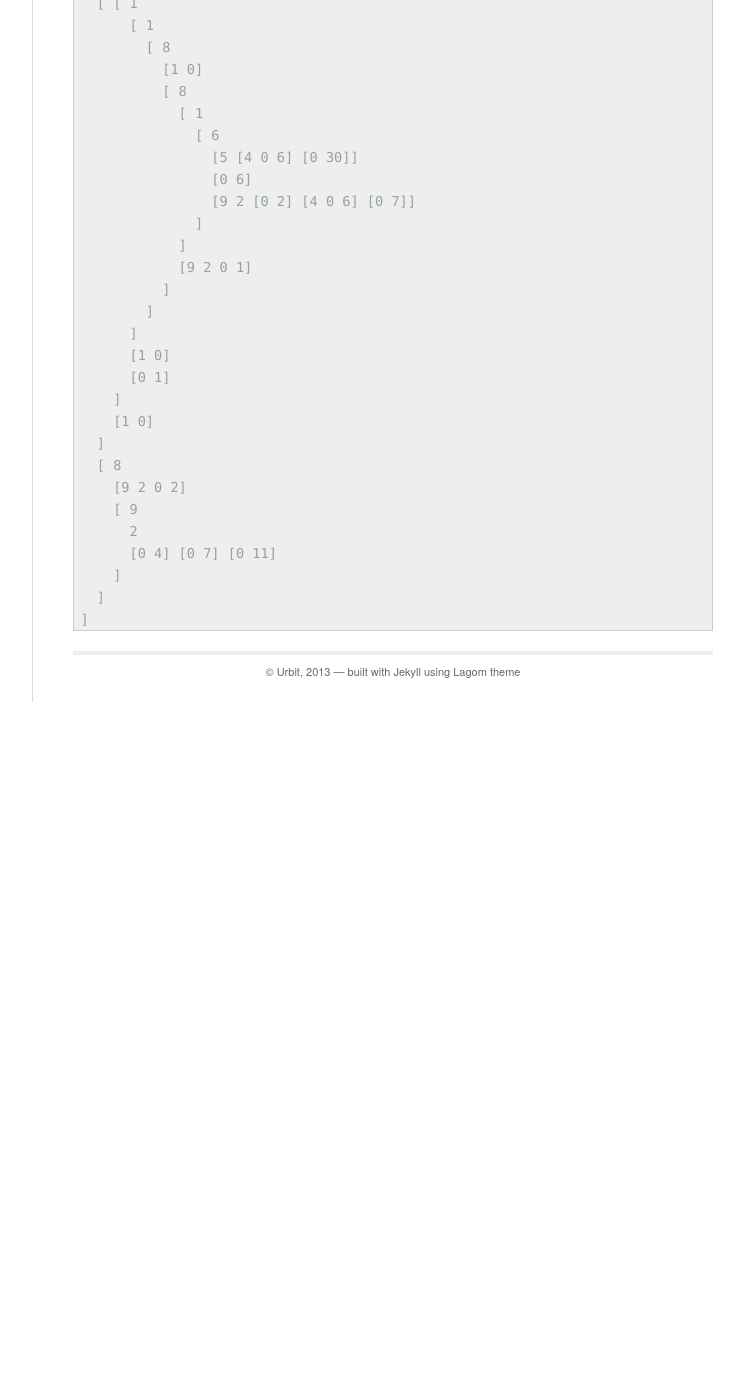
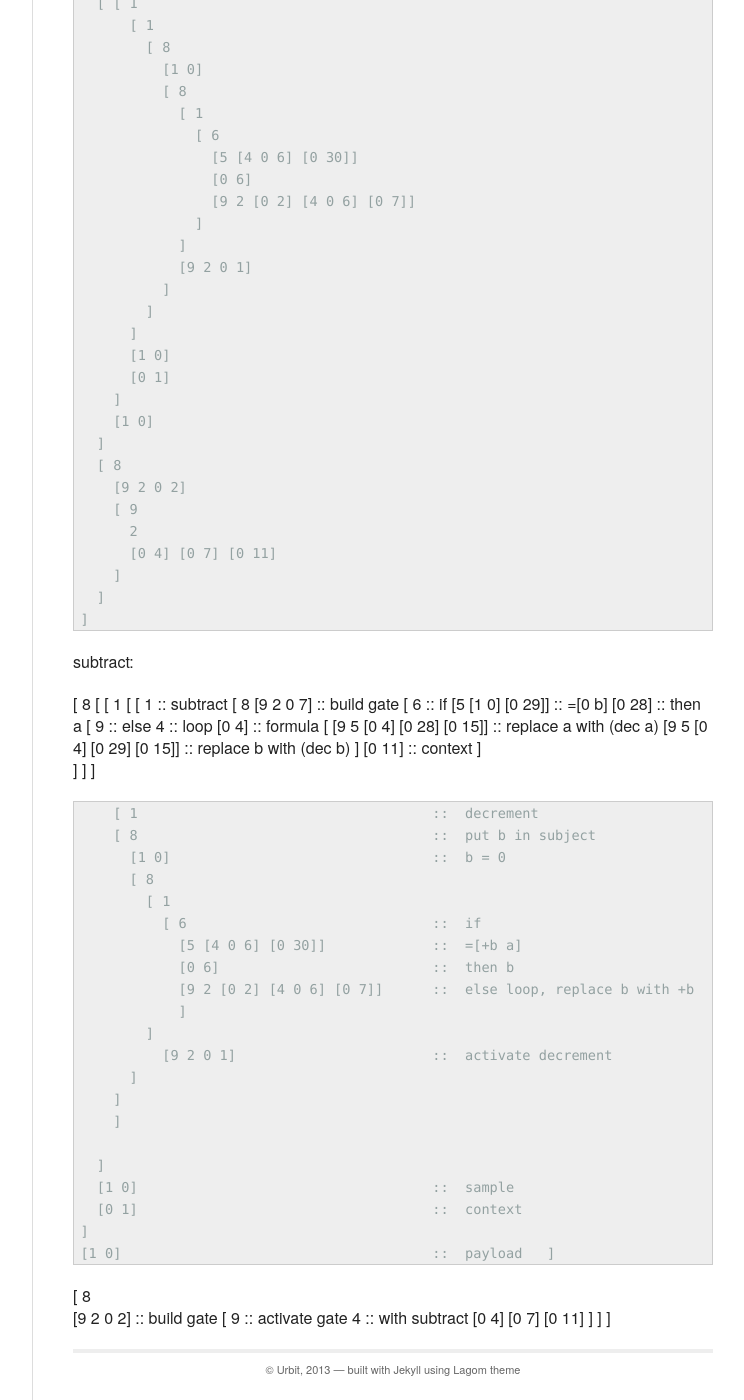
Before and after one commit to urbit/old-urbit.org, a Jekyll site: the page built from _posts/doc/2013-11-18-urbit-is-easy-ch4.markdown, in a window 1280 px wide and 1400 px high, scrolled down 9713 px. Shown: the whole window, without its empty margins (378-1122 px from the left). Built offline with Jekyll 4.4.1, drawn with Linux system fonts in a browser that asks for light colours; before the commit the page ends 10415 px from its top, so only the background shows below that.

Commit message:
Added subtract function to doc

```diff
--- a/_posts/doc/2013-11-18-urbit-is-easy-ch4.markdown
+++ b/_posts/doc/2013-11-18-urbit-is-easy-ch4.markdown
@@ -517,3 +517,57 @@ the library:
         ]
       ]
     ]
+
+subtract:
+
+[ 8
+  [ [ 1
+      [ [ 1                                    ::  subtract
+        [ 8
+          [9 2 0 7]                            ::  build gate
+            [ 6                                ::  if
+              [5 [1 0] [0 29]]                 ::  =[0 b]
+              [0 28]                           ::  then a
+              [ 9                              ::  else
+                 4                             ::  loop
+                 [0 4]                         ::  formula
+                 [ [9 5 [0 4] [0 28] [0 15]]   ::  replace a with (dec a)
+                   [9 5 [0 4] [0 29] [0 15]]   ::  replace b with (dec b)
+                 ]
+                 [0 11]                        ::  context
+              ]
+            ]
+        ]
+        ]
+
+        [ 1                                    ::  decrement
+        [ 8                                    ::  put b in subject
+          [1 0]                                ::  b = 0
+          [ 8
+            [ 1
+              [ 6                              ::  if
+                [5 [4 0 6] [0 30]]             ::  =[+b a]
+                [0 6]                          ::  then b
+                [9 2 [0 2] [4 0 6] [0 7]]      ::  else loop, replace b with +b
+                ]
+            ]
+              [9 2 0 1]                        ::  activate decrement
+          ]
+        ]
+        ]
+
+      ]
+      [1 0]                                    ::  sample
+      [0 1]                                    ::  context
+    ]
+    [1 0]                                      ::  payload
+  ]
+
+  [ 8
+    [9 2 0 2]                                  ::  build gate
+    [ 9                                        ::  activate gate
+      4                                        ::  with subtract
+      [0 4] [0 7] [0 11]
+    ]
+  ]
+]
```
